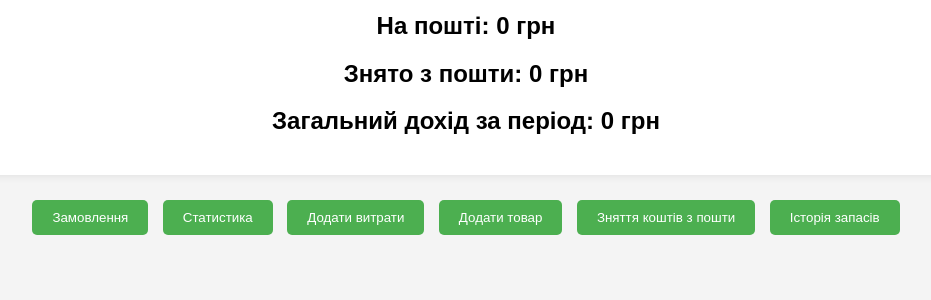
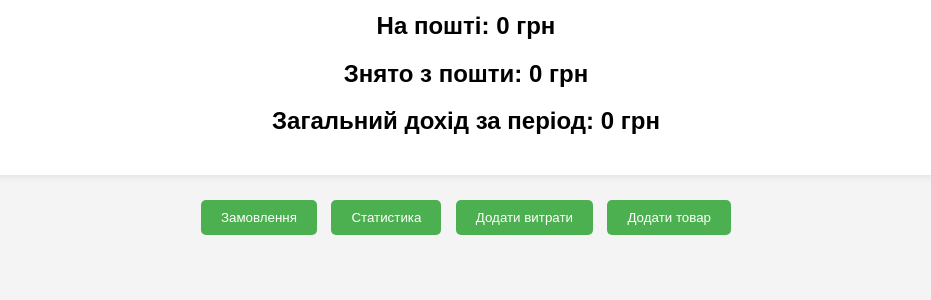
Before and after one commit to BomBom26/remp, a Python web app: template templates/index.html in a window 1280 px wide. Shown: the part 349-649 px from the top of the page, without its empty margins (174-1105 px from the left). Run offline with Jinja, Linux system fonts and the light colour scheme; the template is opened without the code that fills it, so the values that code supplies are empty.

Commit message:
Update index.html

```diff
--- a/templates/index.html
+++ b/templates/index.html
@@ -61,7 +61,4 @@
     <button onclick="window.location='/reports'">Статистика</button>
     <button onclick="window.location='/add_expense'">Додати витрати</button>
     <button onclick="window.location='/add_product'">Додати товар</button>
-    <button onclick="window.location='/withdraw'">Зняття коштів з пошти</button>
-    <button onclick="window.location='/stock_history'">Історія запасів</button>
-</body>
-</html>
+    <button onclick="window.location='
```
